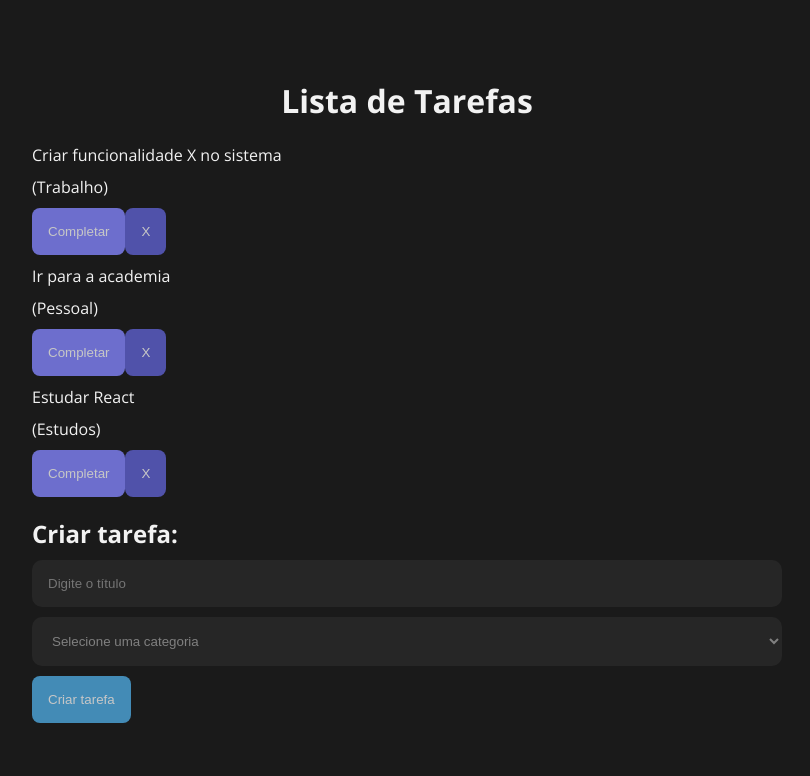
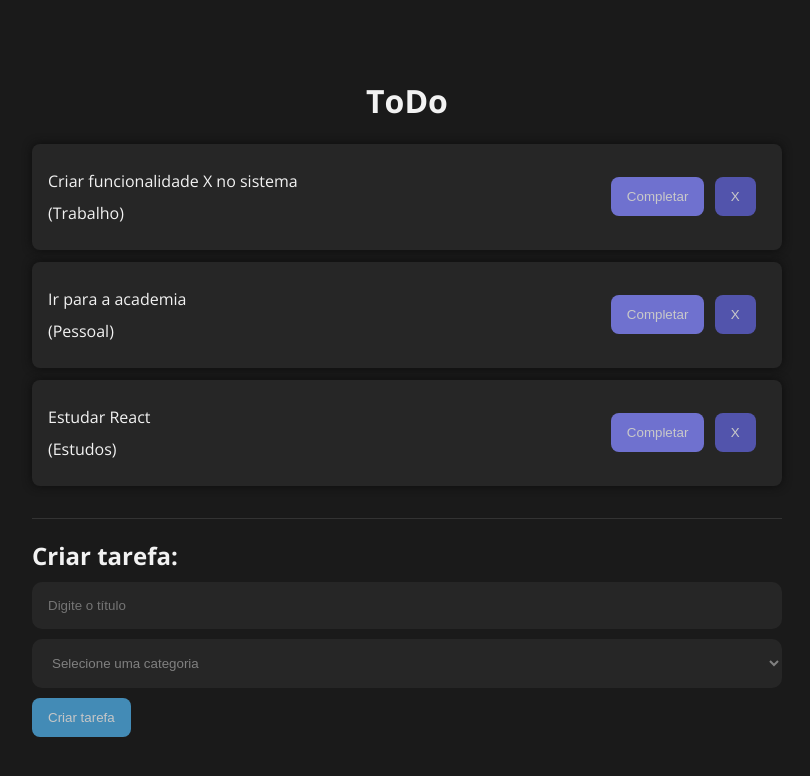
Before and after one commit to GuiCPessoa/ToDoList_React, a React (Vite) app in the folder toDoList/: page / in a window 1280 px wide. Shown: the top 776 px of the page, without its empty margins (233-1043 px from the left). Built offline with nearby package versions, Linux system fonts and the light colour scheme.

Commit message:
Function to update the list

```diff
--- a/toDoList/src/App.css
+++ b/toDoList/src/App.css
@@ -29,6 +29,7 @@ body{
 
 h1 {
   text-align: center;
+  font-weight: bold;
 }
 
 h2 {
@@ -46,7 +47,8 @@ input {
 button {
   background-color: var(--blue);
   color: var(--gray-100);
-  padding: 1rem 1rem;
+  padding: 0.75rem 1rem;
+  margin-right: 0.65rem;
   border: none;
   border-radius: 8px;
   cursor: pointer;
@@ -58,12 +60,32 @@ button:hover{
   opacity: 1;
 }
 
+.todo-list {
+  margin-bottom: 1.25rem;
+  padding-bottom: 1.25rem;
+  border-bottom: 1px solid var(--gray-400);
+}
+
+.todo {
+  background-color: var(--gray-500);
+  box-shadow: 0 0 10px var(--gray-700);
+  padding: 1rem;
+  margin-bottom: 0.75rem;
+  border-radius: 8px;
+  display: flex;
+  justify-content: space-between;
+  align-items: center;
+}
+
+
 .complete {
   background-color: var(--purple);
+
 }
 
 .remove {
   background-color: var(--purple-dark);
+
 }
 
 .todo-form {
--- a/toDoList/src/App.jsx
+++ b/toDoList/src/App.jsx
@@ -26,15 +26,29 @@ function App() {
     }
   ])
 
+  const addTodo = (text, category) => {
+    const newTodos = [...todos,
+      {
+      id: Math.floor(Math.random() * 10000),
+      text,
+      category,
+      isCompleted: false,
+    },
+  ];
+  setTodos(newTodos);
+};
+
+
+
   return (
     <div className="app">
-      <h1>Lista de Tarefas</h1>
+      <h1>ToDo</h1>
       <div className="todo-list">
         {todos.map((todo) => (
           <Todo key={todo.id} todo={todo}/>
         ))}
       </div>
-      <TodoForm/>
+      <TodoForm addTodo={addTodo}/>
     </div>
   )
 }
--- a/toDoList/src/components/TodoForm.jsx
+++ b/toDoList/src/components/TodoForm.jsx
@@ -1,14 +1,15 @@
 import { useState } from 'react';
 
-const TodoForm = () => {
+const TodoForm = ({ addTodo }) => {
     const [value, setValue] = useState("");
     const [category, setCategory] = useState("");
 
     const handleSubmit = (e) =>{
         e.preventDefault();
         if(!value || !category) return;
-        setValue("")
-        setCategory("")
+        addTodo(value, category);
+        setValue("");
+        setCategory("");
     };
 
     return <div className="todo-form">
```
